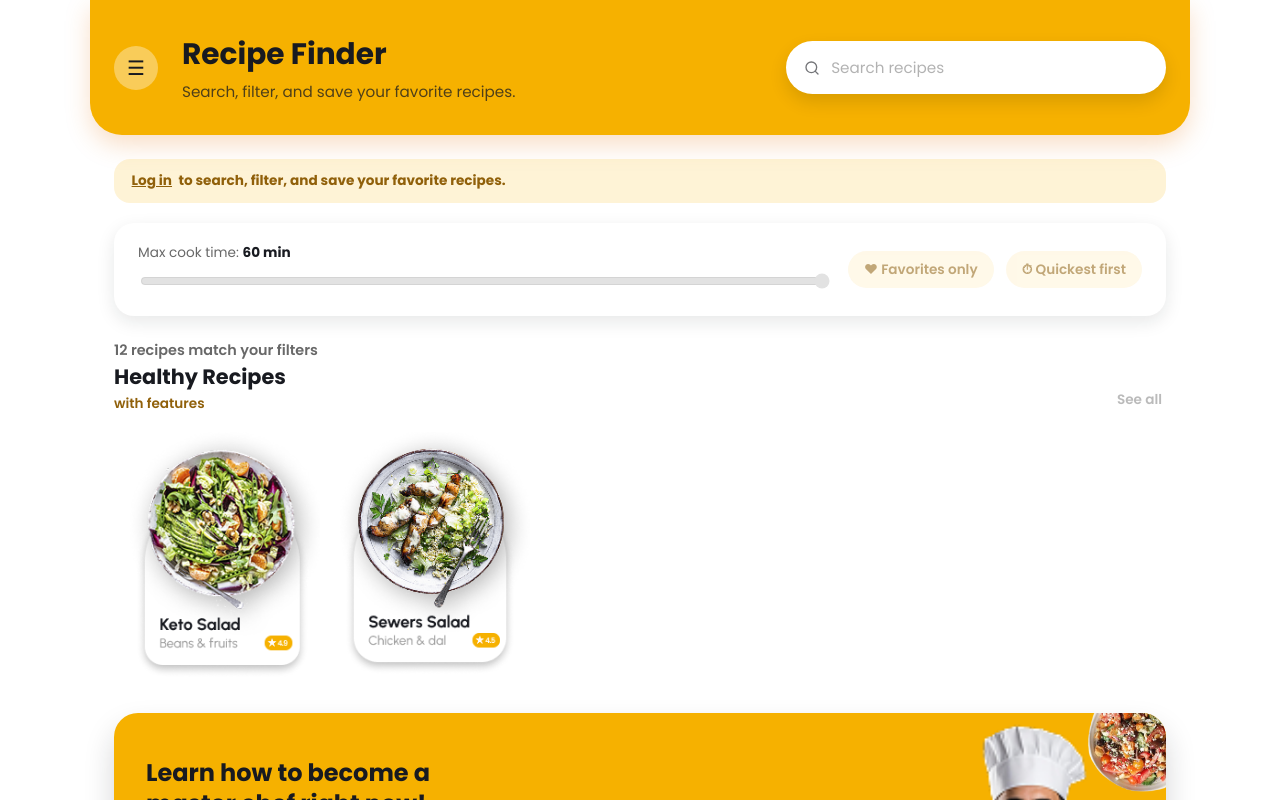
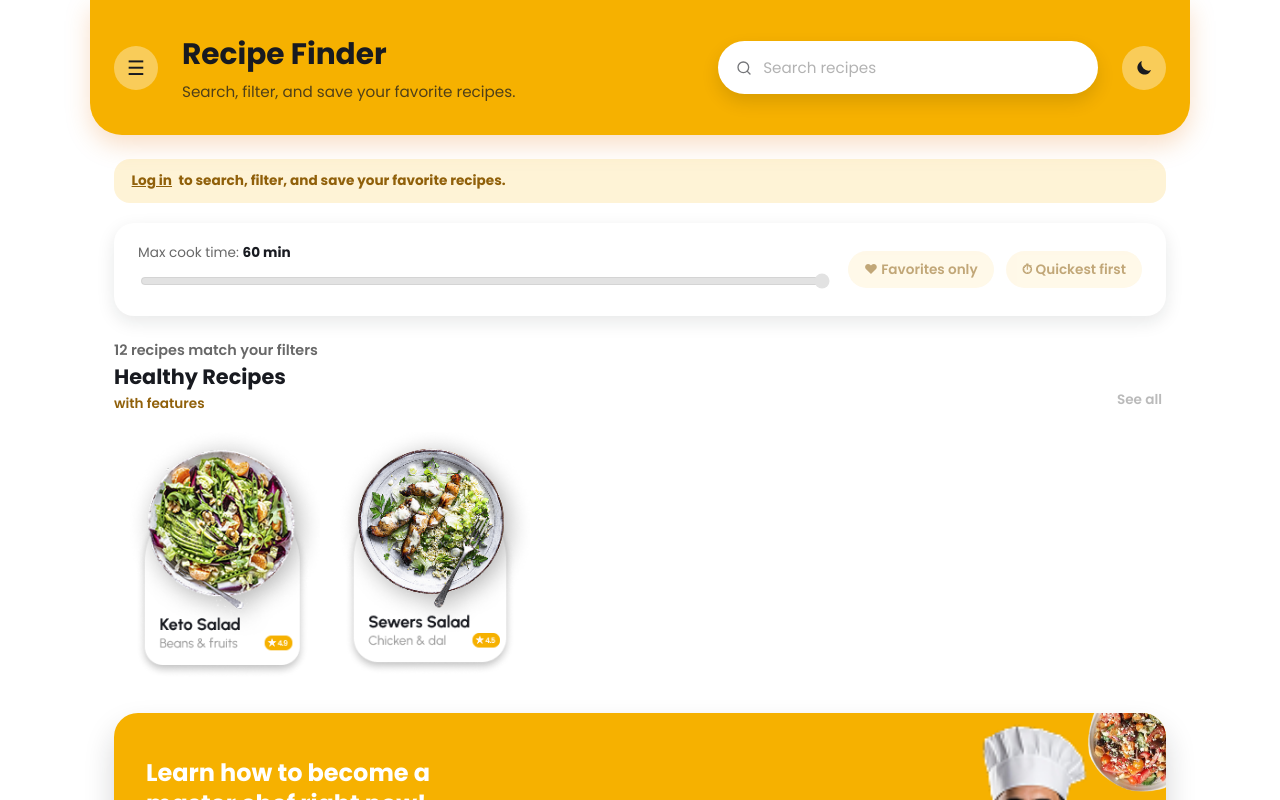
Before and after one commit to nzibukaemmanuel/FEM_Angular, an Angular app in the folder FEM_15_Signals/Recipe-Finder-application/: page / in a window 1280 px wide. Shown: the top 800 px of the page. Built offline with nearby package versions, Linux system fonts and the light colour scheme.

Commit message:
Add light/dark theme toggle backed by a signal

```diff
--- a/FEM_15_Signals/Recipe-Finder-application/src/app/app.html
+++ b/FEM_15_Signals/Recipe-Finder-application/src/app/app.html
@@ -53,6 +53,16 @@
           #searchInput
         />
       </label>
+
+      <button
+        type="button"
+        class="menu-button theme-toggle-button"
+        (click)="toggleTheme()"
+        [attr.aria-pressed]="theme() === 'dark'"
+        [attr.aria-label]="theme() === 'dark' ? 'Switch to light theme' : 'Switch to dark theme'"
+      >
+        <app-icon [name]="theme() === 'dark' ? 'sun' : 'moon'" />
+      </button>
     </div>
   </header>
 
@@ -137,7 +147,7 @@
         <p class="promo-welcome-text">Welcome back, {{ name }}! Ready to cook something great?</p>
         <button type="button" class="promo-button promo-button--logout" (click)="logout()">Log out</button>
       } @else {
-        <p>Learn how to become a master chef right now!</p>
+        <p class="promo-welcome-text">Learn how to become a master chef right now!</p>
         <button type="button" class="promo-button" (click)="openAccount()">Login</button>
       }
     </div>
--- a/FEM_15_Signals/Recipe-Finder-application/src/app/app.ts
+++ b/FEM_15_Signals/Recipe-Finder-application/src/app/app.ts
@@ -9,6 +9,7 @@ import { RECIPES } from './data/recipes';
 import { Recipe } from './models/recipe';
 
 type SortOrder = 'default' | 'cookTime';
+type ThemeMode = 'light' | 'dark';
 
 interface PersistedState {
   searchQuery: string;
@@ -17,6 +18,7 @@ interface PersistedState {
   sortOrder: SortOrder;
   favoriteIds: string[];
   username: string | null;
+  theme: ThemeMode;
 }
 
 const STORAGE_KEY = 'recipe-finder-state';
@@ -31,6 +33,10 @@ function loadPersistedState(): Partial<PersistedState> {
   } catch {
     return {};
   }
+}
+
+function getPreferredTheme(): ThemeMode {
+  return window.matchMedia?.('(prefers-color-scheme: dark)').matches ? 'dark' : 'light';
 }
 
 @Component({
@@ -89,6 +95,8 @@ export class App {
   protected readonly username = signal<string | null>(this.persisted.username ?? null);
   protected readonly isLoggedIn = computed(() => this.username() !== null);
 
+  protected readonly theme = signal<ThemeMode>(this.persisted.theme ?? getPreferredTheme());
+
   protected readonly toast = signal<ToastMessage | null>(null);
   private toastTimeoutId?: ReturnType<typeof setTimeout>;
 
@@ -96,6 +104,10 @@ export class App {
   private filterChangeToastTimeoutId?: ReturnType<typeof setTimeout>;
 
   constructor() {
+    effect(() => {
+      document.documentElement.setAttribute('data-theme', this.theme());
+    });
+
     effect(() => {
       const filters = {
         searchQuery: this.searchQuery(),
@@ -124,6 +136,7 @@ export class App {
         sortOrder: this.sortOrder(),
         favoriteIds: [...this.favoriteIds()],
         username: this.username(),
+        theme: this.theme(),
       };
       localStorage.setItem(STORAGE_KEY, JSON.stringify(state));
     });
@@ -143,6 +156,10 @@ export class App {
 
   protected toggleSortByCookTime(): void {
     this.sortOrder.update((order) => (order === 'cookTime' ? 'default' : 'cookTime'));
+  }
+
+  protected toggleTheme(): void {
+    this.theme.update((mode) => (mode === 'dark' ? 'light' : 'dark'));
   }
 
   protected isFavorite(id: string): boolean {
--- a/FEM_15_Signals/Recipe-Finder-application/src/app/components/icon/icon.html
+++ b/FEM_15_Signals/Recipe-Finder-application/src/app/components/icon/icon.html
@@ -49,4 +49,15 @@
       <path d="m6 9 6 6 6-6" />
     </svg>
   }
+  @case ('sun') {
+    <svg viewBox="0 0 24 24" fill="none" stroke="currentColor" stroke-width="2" stroke-linecap="round" stroke-linejoin="round" aria-hidden="true">
+      <circle cx="12" cy="12" r="4" />
+      <path d="M12 2v2M12 20v2M4.9 4.9l1.4 1.4M17.7 17.7l1.4 1.4M2 12h2M20 12h2M4.9 19.1l1.4-1.4M17.7 6.3l1.4-1.4" />
+    </svg>
+  }
+  @case ('moon') {
+    <svg viewBox="0 0 24 24" fill="currentColor" aria-hidden="true">
+      <path d="M20.5 14.5A8.5 8.5 0 0 1 9.5 3.5a8.5 8.5 0 1 0 11 11Z" />
+    </svg>
+  }
 }
--- a/FEM_15_Signals/Recipe-Finder-application/src/app/components/icon/icon.ts
+++ b/FEM_15_Signals/Recipe-Finder-application/src/app/components/icon/icon.ts
@@ -1,6 +1,6 @@
 import { Component, input } from '@angular/core';
 
-export type IconName = 'home' | 'heart' | 'bookmark' | 'user' | 'search' | 'chevron';
+export type IconName = 'home' | 'heart' | 'bookmark' | 'user' | 'search' | 'chevron' | 'sun' | 'moon';
 
 @Component({
   selector: 'app-icon',
--- a/FEM_15_Signals/Recipe-Finder-application/src/styles.css
+++ b/FEM_15_Signals/Recipe-Finder-application/src/styles.css
@@ -11,6 +11,24 @@
   --color-primary-soft: rgba(246, 177, 0, 0.16);
   --shadow-card: 0 6px 18px rgba(24, 26, 32, 0.1);
   --shadow-card-hover: 0 16px 30px rgba(24, 26, 32, 0.18);
+
+  --color-header-bg: #f6b100;
+  --color-header-text: #181a20;
+}
+
+:root[data-theme='dark'] {
+  color-scheme: dark;
+
+  --color-bg: #14151a;
+  --color-surface: #1e2027;
+  --color-border: rgba(255, 255, 255, 0.14);
+  --color-text: #f2f2f4;
+  --color-text-muted: #a7a7b3;
+  --color-primary: #f6b100;
+  --color-primary-strong: #ffcf5c;
+  --color-primary-soft: rgba(246, 177, 0, 0.2);
+  --shadow-card: 0 6px 18px rgba(0, 0, 0, 0.5);
+  --shadow-card-hover: 0 16px 30px rgba(0, 0, 0, 0.6);
 
   --color-header-bg: #f6b100;
   --color-header-text: #181a20;
```
